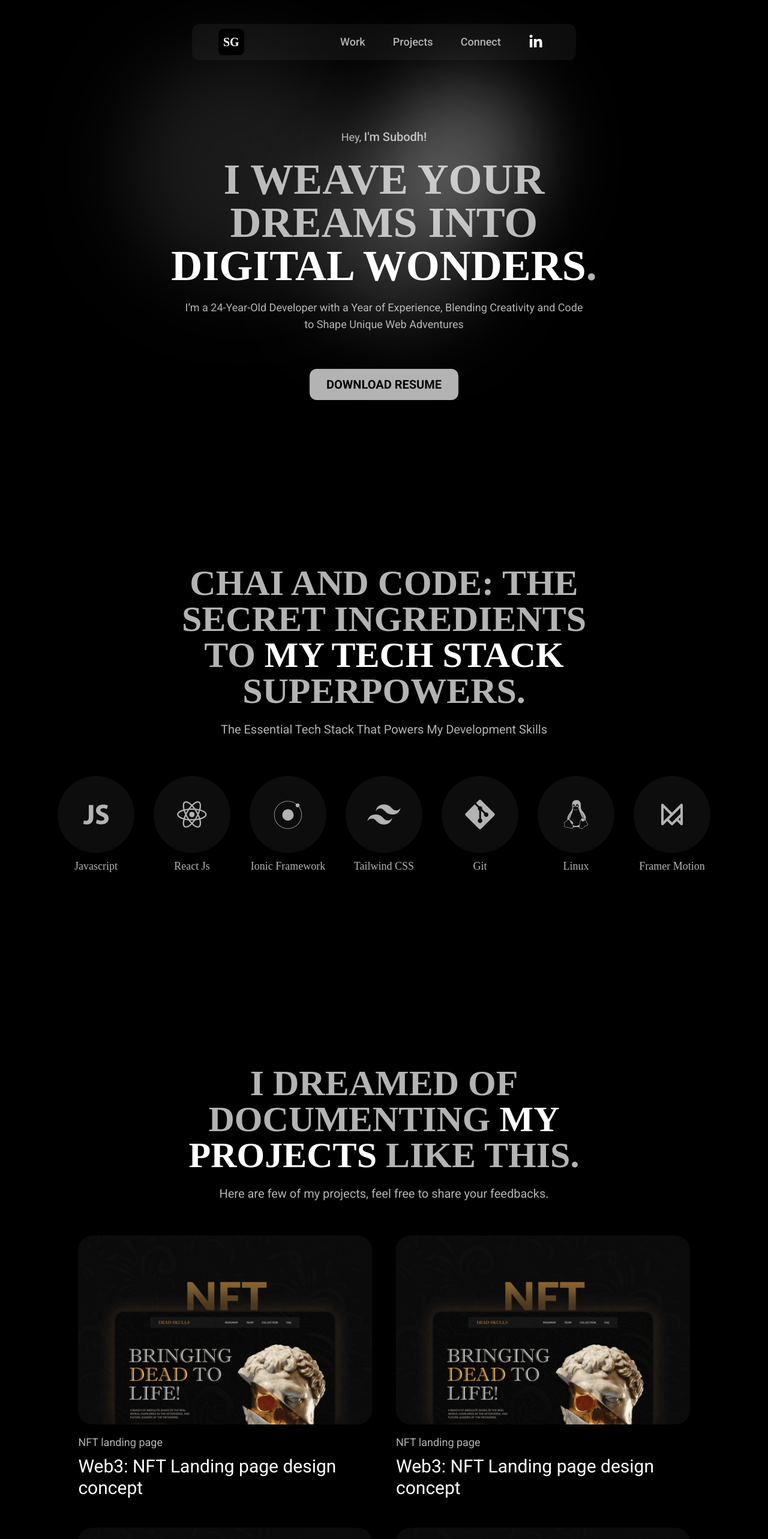
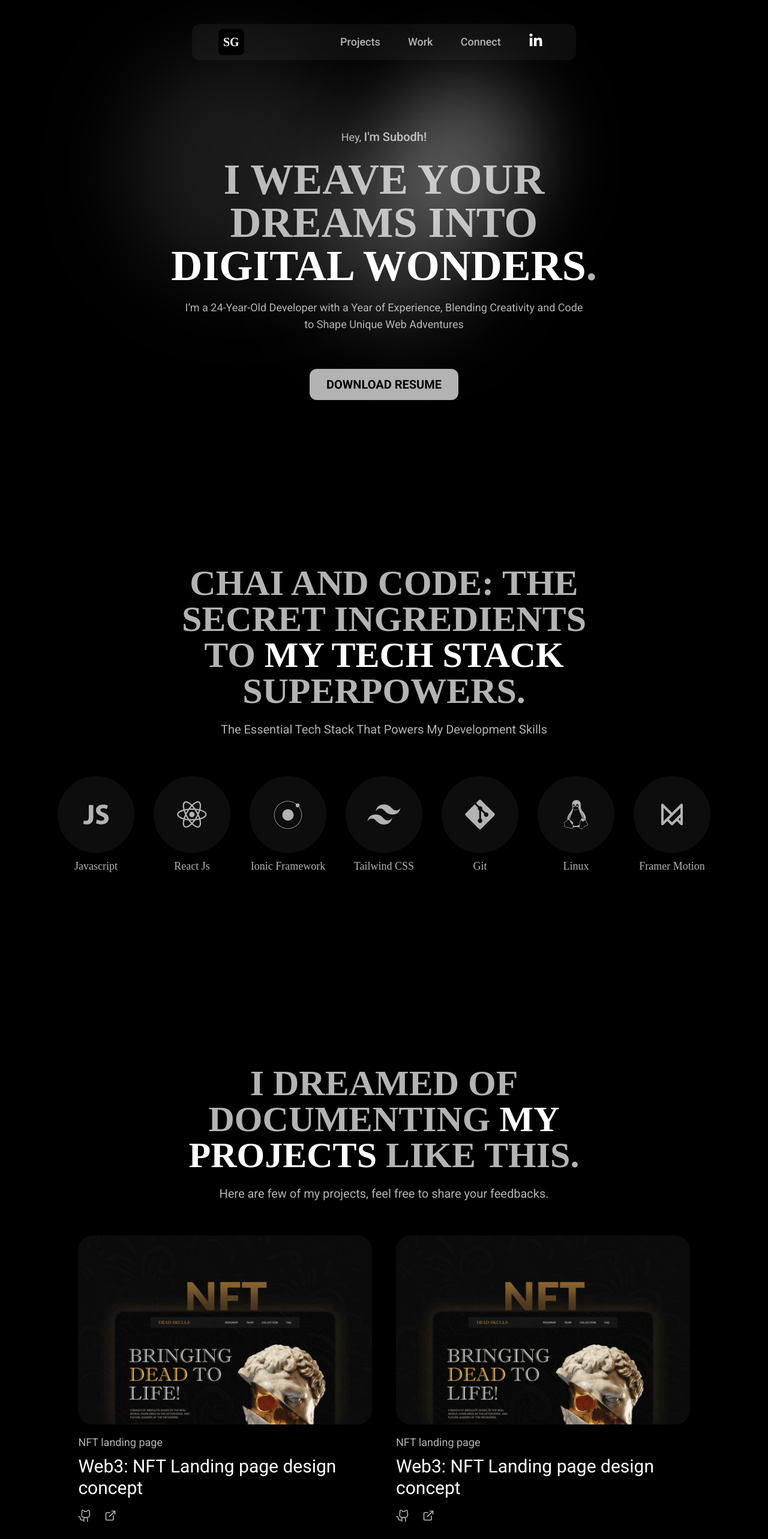
Before and after one commit to subodhGalande/portfolio-v2, a React (Vite) app: page / in a window 1280 px wide. Shown: the top 2566 px of the page at 60% size. Built offline with nearby package versions, Linux system fonts and the light colour scheme; a web font is replaced by a local one.

Commit message:
add: navlinks and work xp text added

```diff
--- a/index.html
+++ b/index.html
@@ -1,5 +1,5 @@
 <!DOCTYPE html>
-<html lang="en" class="">
+<html lang="en" class="scroll-smooth">
   <head>
     <meta charset="UTF-8" />
     <link rel="icon" type="image/svg+xml" href="" />
--- a/src/App.jsx
+++ b/src/App.jsx
@@ -2,7 +2,7 @@ import Navbar from "./components/Navbar";
 import "./App.css";
 import Hero from "./components/Hero";
 import Projects from "./components/Projects";
-import Experience from "./components/elements/experinces";
+import Experience from "./components/experinces";
 import Footer from "./components/Footer";
 import Techstack from "./components/Tech";
 import Animation from "./components/Background";
--- a/src/components/Footer.jsx
+++ b/src/components/Footer.jsx
@@ -6,7 +6,10 @@ import { FaLinkedinIn } from "react-icons/fa";
 const Footer = () => {
   return (
     <>
-      <footer className="mx-auto flex flex-col gap-4 sm:gap-5 py-10 px-7 mt-44 rounded-xl w-11/12 h-auto bg-white/5 sm:flex-row xl:w-3/5 sm:px-12">
+      <footer
+        id="connect"
+        className="mx-auto flex flex-col gap-4 sm:gap-5 py-10 px-7 mt-44 rounded-xl w-11/12 h-auto bg-white/5 sm:flex-row xl:w-3/5 sm:px-12"
+      >
         <h1 className="text-center font-heading font-bold text-5xl text-grey uppercase sm:text-left lg:text-6xl sm:self-center">
           <strong className="text-white">Thanks</strong> for the visit!
         </h1>
--- a/src/components/Hero.jsx
+++ b/src/components/Hero.jsx
@@ -1,7 +1,10 @@
 const Hero = () => {
   return (
     <>
-      <main className=" h-screen w-full flex justify-center items-center">
+      <main
+        id="home"
+        className=" h-screen w-full flex justify-center items-center"
+      >
         <article className="flex sm:mt-20 gap-4 sm:gap-5 flex-col justify-between text-grey text-center">
           <p className="text-base sm:text-lg">
             Hey,{" "}
--- a/src/components/Navbar.jsx
+++ b/src/components/Navbar.jsx
@@ -4,9 +4,9 @@ import { useState } from "react";
 import { FaLinkedinIn } from "react-icons/fa";
 const Navbar = () => {
   const links = [
-    { name: "Work", path: "/" },
-    { name: "Projects", path: "/about" },
-    { name: "Connect", path: "/contact" },
+    { name: "Projects", path: "#projects" },
+    { name: "Work", path: "#exp" },
+    { name: "Connect", path: "#connect" },
   ];
   const [isOpen, setIsOpen] = useState(false);
 
@@ -20,23 +20,31 @@ const Navbar = () => {
         className={`z-10 fixed md:w-3/4 lg:w-1/2 mx-auto top-0 left-0 right-0 bg-white/5 backdrop-blur-lg w-11/12 max-w-6xl px-8 py-4 sm:py-2 rounded-xl my-4 sm:mt-10 text-white`}
       >
         <div className="flex justify-between items-center">
-          <div className="text-xl font-semibold bg-black p-2 sm:ml-3 rounded-lg font-heading">
+          <a
+            href="#home"
+            className="text-xl font-semibold bg-black p-2 sm:ml-3 rounded-lg font-heading"
+          >
             SG
-          </div>
+          </a>
           <div className="hidden md:flex w-2/3 justify-around ">
             {links.map((link, index) => (
-              <button
+              <a
+                href={link.path}
                 className="sm:text-lg font-medium  text-grey "
                 key={index}
               >
                 {" "}
                 {link.name}{" "}
-              </button>
+              </a>
             ))}
-            <button className="text-white">
+            <a
+              href="https://www.linkedin.com/in/subodh-galande/"
+              target="_blank"
+              className="text-white"
+            >
               {" "}
               <FaLinkedinIn className="w-6 h-6" />{" "}
-            </button>
+            </a>
           </div>
 
           <button
@@ -54,12 +62,20 @@ const Navbar = () => {
         {/* Mobile Menu */}
         {isOpen && (
           <nav className=" md:hidden relative w-full  text-grey pt-2 rounded-xl flex justify-between items-center">
-            <div className=" flex flex-col justify-center px-2 h-11/12">
+            <div className=" flex flex-col gap-y-7 mt-5 mb-5 justify-center px-2 h-11/12">
               {links.map((item, index) => (
-                <a href={item.path} key={index} className="text-base pt-4">
+                <a href={item.path} key={index} className="text-base">
                   {item.name}
                 </a>
               ))}
+              <a
+                href="https://www.linkedin.com/in/subodh-galande/"
+                target="_blank"
+                className="text-grey flex gap-x-2 items-center"
+              >
+                {" "}
+                <FaLinkedinIn className=" text-white w-5 h-5 -mt-1" /> LinkedIn{" "}
+              </a>
             </div>
           </nav>
         )}
--- a/src/components/Projects.jsx
+++ b/src/components/Projects.jsx
@@ -3,7 +3,10 @@ import ProjectCard from "./elements/ProjectCard";
 const Projects = () => {
   return (
     <>
-      <div className="flex flex-col justify-between mt-44 text-grey">
+      <div
+        id="projects"
+        className="flex scroll-m-40 flex-col justify-between mt-44 text-grey"
+      >
         <h1 className="heading">
           I Dreamed of Documenting
           <strong className="text-white"> My Projects</strong> LIKE THIS.
--- a/src/components/elements/ProjectCard.jsx
+++ b/src/components/elements/ProjectCard.jsx
@@ -1,3 +1,6 @@
+import { FiExternalLink } from "react-icons/fi";
+import { PiGithubLogo } from "react-icons/pi";
+
 const ProjectCard = () => {
   const projects = [
     {
@@ -58,6 +61,16 @@ const ProjectCard = () => {
             <h1 className="font-sans leading-8 -mt-2 font-normal text-2xl sm:text-3xl">
               {project.desc}
             </h1>
+            <div className="flex gap-x-5">
+              <button>
+                {" "}
+                <PiGithubLogo className=" h-6 w-6 text-grey" />{" "}
+              </button>
+              <button>
+                {" "}
+                <FiExternalLink className=" h-5 w-5 text-grey" />{" "}
+              </button>
+            </div>
           </div>
         ))}
       </div>
--- a/src/components/Timeline.jsx
+++ b/src/components/elements/Timeline.jsx
@@ -3,22 +3,22 @@ import { FaLinkedinIn } from "react-icons/fa6";
 
 const experiences = [
   {
-    role: "Design Lead",
-    orgName: "NFT Project",
-    duration: "(Jan '24 - Mar '24)",
-    desc: "Surrounded with Web 3 people, excited to work in same domain. If Web 2, remote opportunities with product-focused teams makes me smile.",
+    role: "Software Engineer",
+    orgName: "Capgemini",
+    duration: "( Dec '22 - Jan '24 )",
+    desc: "Develop and maintain high-quality JavaScript and React code, collaborating across teams. Strong skills in debugging, API integration, version control with Git, and ensuring adherence to code quality standards.",
   },
   {
-    role: "Design Lead",
-    orgName: "NFT Project",
-    duration: "(Jan '24 - Mar '24)",
-    desc: "Surrounded with Web 3 people, excited to work in same domain. If Web 2, remote opportunities with product-focused teams makes me smile.",
+    role: "Java Trainee Intern",
+    orgName: "Amstech Inc.",
+    duration: "( Oct '19 - Oct '19 )",
+    desc: "Completed the 'Amstech Academic Development Program' focused on Java Technology, gaining a strong foundation in Java fundamentals, corporate ethics, and development practices, while applying coding principles in real-world scenarios to enhance professional effectiveness.",
   },
   {
-    role: "Design Lead",
-    orgName: "NFT Project",
-    duration: "(Jan '24 - Mar '24)",
-    desc: "Surrounded with Web 3 people, excited to work in same domain. If Web 2, remote opportunities with product-focused teams makes me smile.",
+    role: "Visual Content Development Intern ",
+    orgName: "Neuratech Innovations",
+    duration: "( May '18 - Aug '18 )",
+    desc: "Collaborated with the Product Development Team, using Adobe Illustrator, Photoshop, and After Effects to create impactful designs. Translated complex ideas into visually engaging content that resonated with target audiences and drove engagement.",
   },
 ];
 
@@ -125,7 +125,7 @@ const Timeline = () => {
                   {exp.orgName} {exp.duration}
                 </h2>
 
-                <p className=" font-sans text-base mb-6 text-grey md:text-lg">
+                <p className=" max-w-xl font-sans text-base mb-6 text-grey md:text-lg">
                   {exp.desc}
                 </p>
               </div>
--- a/src/components/elements/experinces.jsx
+++ b/src/components/experinces.jsx
@@ -1,15 +1,18 @@
-import Timeline from "../Timeline";
+import Timeline from "./elements/Timeline";
 
 const Experience = () => {
   return (
     <>
-      <div className="flex mx-auto flex-col justify-between text-grey mt-44">
+      <div
+        id="exp"
+        className=" scroll-m-44 flex mx-auto flex-col justify-between text-grey mt-44"
+      >
         <h1 className="heading">
           Tracing My Path, The Evolution of{" "}
           <strong className="text-white">My experience</strong> and Growth{" "}
         </h1>
         <p className="subheading">
-          Designing wasn’t a linear career; these were my stepping stones.
+          Development wasn’t a linear career; these were my stepping stones.
         </p>
       </div>
       <div className="mx-auto w-full sm:flex sm:justify-center">
```
